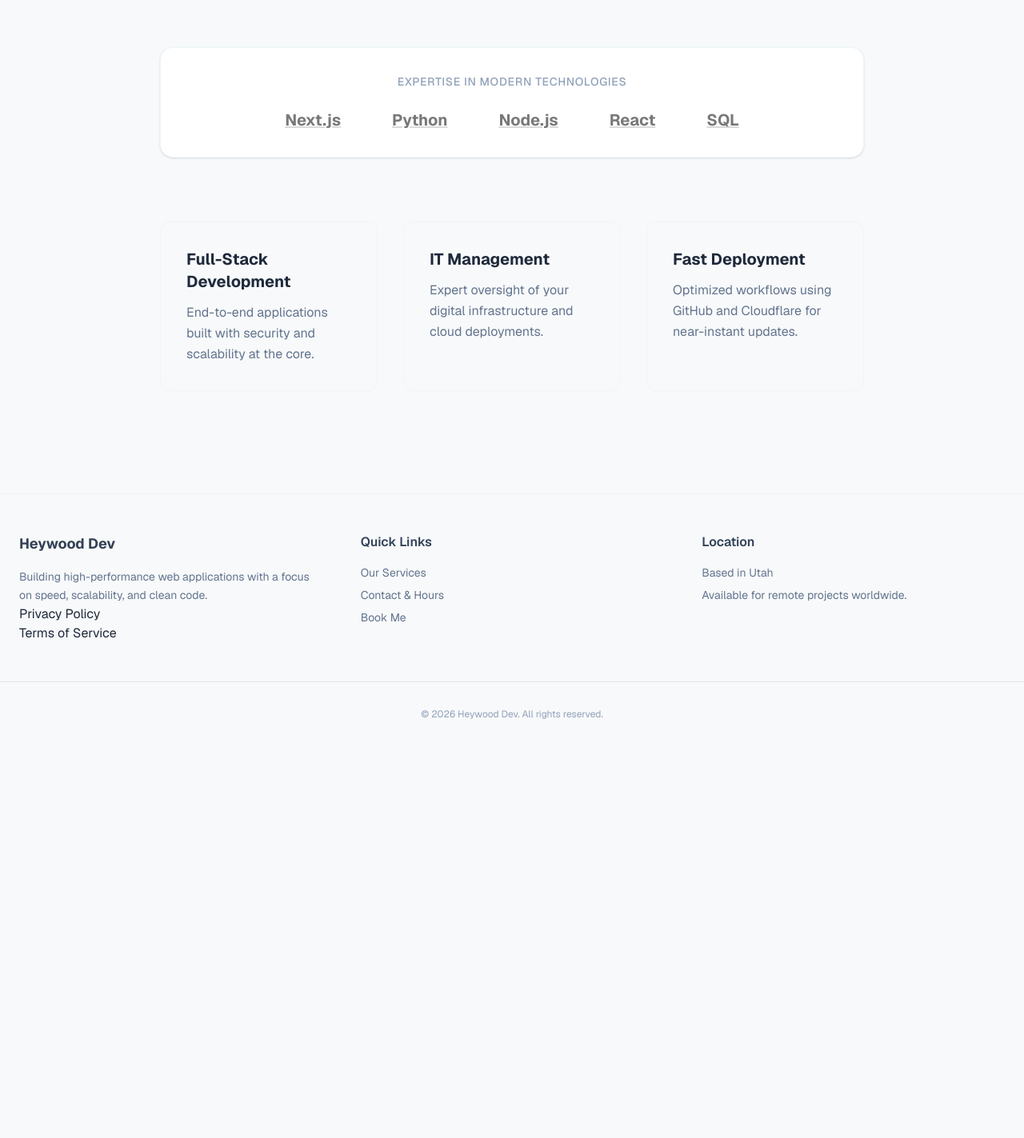
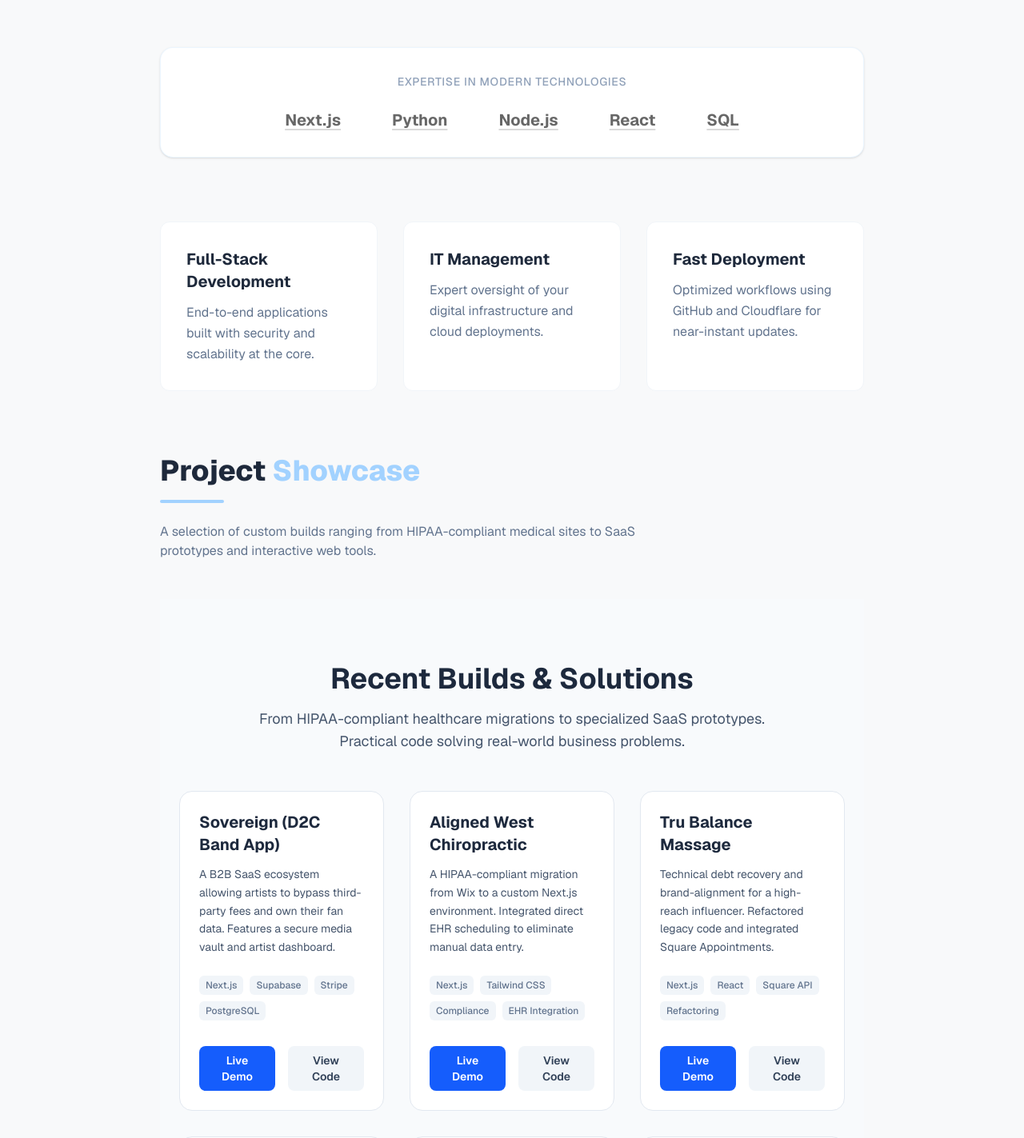
Before and after one commit to CarltonHeywood90/heywood-dev, a Next.js app: page / in a window 1280 px wide. Shown: the part 900-2323 px from the top of the page at 80% size. Before the commit the page ends 1849 px from the top, so only its background shows below. Built offline with nearby package versions, Linux system fonts and the light colour scheme.

Commit message:
added my github repos to the projects data file for each project. also updated the live url for the d2c band app to a backup link since the original is currently down.

```diff
--- /dev/null
+++ b/app/components/ProjectGrid.tsx
@@ -0,0 +1,70 @@
+// components/ProjectGrid.tsx
+import React from 'react';
+import { projects } from '../data/projects';
+
+const ProjectGrid = () => {
+  return (
+    <section id="portfolio" className="py-20 px-6 bg-slate-50 dark:bg-slate-900">
+      <div className="max-w-6xl mx-auto">
+        <div className="mb-12 text-center">
+          <h2 className="text-3xl md:text-4xl font-bold text-slate-800 dark:text-white mb-4">
+            Recent Builds & Solutions
+          </h2>
+          <p className="text-lg text-slate-600 dark:text-slate-400 max-w-2xl mx-auto">
+            From HIPAA-compliant healthcare migrations to specialized SaaS prototypes.
+            Practical code solving real-world business problems.
+          </p>
+        </div>
+
+        <div className="grid grid-cols-1 md:grid-cols-2 lg:grid-cols-3 gap-8">
+          {projects.map((project, index) => (
+            <div
+              key={index}
+              className="flex flex-col h-full p-6 rounded-2xl bg-white dark:bg-slate-800 border border-slate-200 dark:border-slate-700 hover:shadow-xl transition-all duration-300 group"
+            >
+              <div className="flex-grow">
+                <h3 className="text-xl font-bold text-slate-800 dark:text-white mb-3 group-hover:text-blue-600 dark:group-hover:text-blue-400 transition-colors">
+                  {project.title}
+                </h3>
+                <p className="text-slate-600 dark:text-slate-400 text-sm leading-relaxed mb-6">
+                  {project.description}
+                </p>
+                <div className="flex flex-wrap gap-2 mb-8">
+                  {project.tags.map((tag, tagIndex) => (
+                    <span
+                      key={tagIndex}
+                      className="px-2 py-1 text-xs font-medium rounded-md bg-slate-100 dark:bg-slate-700 text-slate-500 dark:text-slate-300"
+                    >
+                      {tag}
+                    </span>
+                  ))}
+                </div>
+              </div>
+
+              <div className="flex items-center gap-4 mt-auto">
+                <a
+                  href={project.liveUrl}
+                  target="_blank"
+                  rel="noopener noreferrer"
+                  className="flex-1 text-center py-2 px-4 rounded-lg bg-blue-600 hover:bg-blue-700 text-white text-sm font-semibold transition-colors"
+                >
+                  Live Demo
+                </a>
+                <a
+                  href={project.codeUrl}
+                  target="_blank"
+                  rel="noopener noreferrer"
+                  className="flex-1 text-center py-2 px-4 rounded-lg bg-slate-100 dark:bg-slate-700 hover:bg-slate-200 dark:hover:bg-slate-600 text-slate-700 dark:text-slate-200 text-sm font-semibold transition-colors"
+                >
+                  View Code
+                </a>
+              </div>
+            </div>
+          ))}
+        </div>
+      </div>
+    </section>
+  );
+};
+
+export default ProjectGrid;
--- /dev/null
+++ b/app/data/projects.ts
@@ -0,0 +1,53 @@
+// data/projects.ts
+export interface Project {
+  title: string;
+  description: string;
+  tags: string[];
+  liveUrl: string;
+  codeUrl: string;
+}
+
+export const projects: Project[] = [
+  {
+    title: "Sovereign (D2C Band App)",
+    description: "A B2B SaaS ecosystem allowing artists to bypass third-party fees and own their fan data. Features a secure media vault and artist dashboard.",
+    tags: ["Next.js", "Supabase", "Stripe", "PostgreSQL"],
+    liveUrl: "https://d2c-band-app-demo-backup.vercel.app",
+    codeUrl: "https://github.com/CarltonHeywood90/d2c-band-app-demo",
+  },
+  {
+    title: "Aligned West Chiropractic",
+    description: "A HIPAA-compliant migration from Wix to a custom Next.js environment. Integrated direct EHR scheduling to eliminate manual data entry.",
+    tags: ["Next.js", "Tailwind CSS", "Compliance", "EHR Integration"],
+    liveUrl: "https://www.alignedwest.com",
+    codeUrl: "https://github.com/CarltonHeywood90/aligned-west-chiro-demo",
+  },
+  {
+    title: "Tru Balance Massage",
+    description: "Technical debt recovery and brand-alignment for a high-reach influencer. Refactored legacy code and integrated Square Appointments.",
+    tags: ["Next.js", "React", "Square API", "Refactoring"],
+    liveUrl: "https://www.trubalance.life",
+    codeUrl: "https://github.com/CarltonHeywood90/tru-balance-3-24-2026",
+  },
+  {
+    title: "BHRD Hub",
+    description: "Multimedia production hub optimized for performance. Features custom lazy-loading and an integrated music theory application.",
+    tags: ["Vanilla JS", "HTML/CSS", "Audio Engineering", "Performance"],
+    liveUrl: "https://brutalhonestyrelentlessdrive.com",
+    codeUrl: "https://github.com/CarltonHeywood90/brutalhonestyrelentlessdrive",
+  },
+  {
+    title: "Music Theory Match",
+    description: "Interactive card-matching game designed to build rapid-fire pattern recognition for keys, intervals, and modal theory.",
+    tags: ["React", "State Management", "Gamification", "Music Theory"],
+    liveUrl: "https://brutalhonestyrelentlessdrive.com/theory-game",
+    codeUrl: "https://github.com/CarltonHeywood90/theory-game-web-app",
+  },
+  {
+    title: "Heywood Dev (V1)",
+    description: "My professional storefront and consultation engine. Built on Cloudflare Pages for maximum edge performance and zero-cost hosting.",
+    tags: ["Next.js", "Cloudflare Pages", "Calendly", "SEO"],
+    liveUrl: "https://heywooddev.com",
+    codeUrl: "https://github.com/CarltonHeywood90/heywood-dev",
+  },
+];
--- a/app/page.tsx
+++ b/app/page.tsx
@@ -1,4 +1,5 @@
 import Link from 'next/link';
+import ProjectGrid from './components/ProjectGrid'; // Adjust path if needed
 
 export default function Home() {
   return (
@@ -18,7 +19,7 @@ export default function Home() {
             I build scalable digital infrastructure for your business.
           </p>
           <div className="flex flex-col sm:flex-row gap-4">
-            <Link href="https://calendly.com/cjwood1/30min" className="btn-primary text-lg px-8 py-4">
+            <Link href="https://calendly.com/cjwood1/30min" className="bg-baby-blue text-white px-8 py-4 rounded-lg font-bold text-lg hover:bg-baby-blue/90 transition-all shadow-lg shadow-baby-blue/20">
               Book a Consultation
             </Link>
             <Link href="/site/services" className="px-8 py-4 border-2 border-baby-blue text-baby-blue font-medium rounded-lg hover:bg-baby-blue/10 transition-all">
@@ -35,12 +36,11 @@ export default function Home() {
             Expertise in Modern Technologies
           </p>
           <div className="flex flex-wrap justify-center gap-8 md:gap-16 grayscale opacity-70">
-            {/* You can swap these with real icons later */}
-            <span className="text-xl font-bold text-slate-700 underline decoration-baby-blue">Next.js</span>
-            <span className="text-xl font-bold text-slate-700 underline decoration-baby-blue">Python</span>
-            <span className="text-xl font-bold text-slate-700 underline decoration-baby-blue">Node.js</span>
-            <span className="text-xl font-bold text-slate-700 underline decoration-baby-blue">React</span>
-            <span className="text-xl font-bold text-slate-700 underline decoration-baby-blue">SQL</span>
+            <span className="text-xl font-bold text-dark-slate underline decoration-baby-blue decoration-2 underline-offset-4">Next.js</span>
+            <span className="text-xl font-bold text-dark-slate underline decoration-baby-blue decoration-2 underline-offset-4">Python</span>
+            <span className="text-xl font-bold text-dark-slate underline decoration-baby-blue decoration-2 underline-offset-4">Node.js</span>
+            <span className="text-xl font-bold text-dark-slate underline decoration-baby-blue decoration-2 underline-offset-4">React</span>
+            <span className="text-xl font-bold text-dark-slate underline decoration-baby-blue decoration-2 underline-offset-4">SQL</span>
           </div>
         </div>
       </section>
@@ -52,12 +52,40 @@ export default function Home() {
           { title: "IT Management", desc: "Expert oversight of your digital infrastructure and cloud deployments." },
           { title: "Fast Deployment", desc: "Optimized workflows using GitHub and Cloudflare for near-instant updates." }
         ].map((feature, i) => (
-          <div key={i} className="p-8 border border-slate-100 rounded-xl hover:shadow-md transition-shadow">
+          <div key={i} className="p-8 border border-slate-100 rounded-xl hover:shadow-md transition-shadow bg-white">
             <h3 className="text-xl font-bold text-dark-slate mb-3">{feature.title}</h3>
             <p className="text-slate-500 leading-relaxed">{feature.desc}</p>
           </div>
         ))}
       </section>
+
+      {/* 4. PORTFOLIO GRID SECTION (The New Addition) */}
+      <section className="max-w-7xl mx-auto px-6">
+        <div className="mb-12">
+          <h2 className="text-3xl md:text-4xl font-extrabold text-dark-slate mb-4">
+            Project <span className="text-baby-blue">Showcase</span>
+          </h2>
+          <div className="h-1 w-20 bg-baby-blue rounded-full mb-6"></div>
+          <p className="text-slate-500 max-w-2xl">
+            A selection of custom builds ranging from HIPAA-compliant medical sites to
+            SaaS prototypes and interactive web tools.
+          </p>
+        </div>
+        <ProjectGrid />
+      </section>
+
+      {/* 5. FINAL CTA SECTION */}
+      <section className="max-w-7xl mx-auto px-6 mb-20">
+        <div className="bg-dark-slate rounded-3xl p-12 text-center text-white">
+          <h2 className="text-3xl md:text-4xl font-bold mb-6">Ready to Scale Your Infrastructure?</h2>
+          <p className="text-slate-300 mb-10 max-w-xl mx-auto">
+            We should discuss how we can modernize your web presence and streamline your backend workflows.
+          </p>
+          <Link href="https://calendly.com/cjwood1/30min" className="inline-block bg-baby-blue hover:bg-baby-blue/90 text-white font-bold py-4 px-10 rounded-full transition-all transform hover:scale-105">
+            Book My 30-Min Consultation
+          </Link>
+        </div>
+      </section>
     </div>
   );
 }
```
